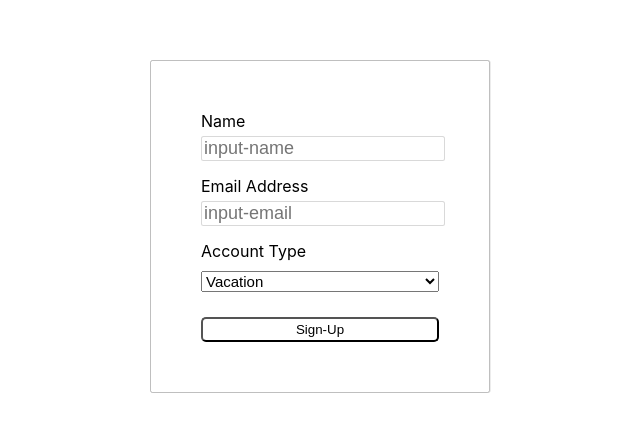
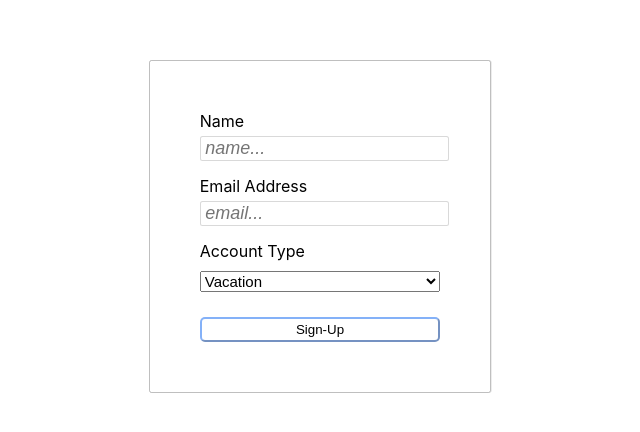
Before and after one commit to ryanbahan/vrad, a React (Create React App) app: page / in a window 1280 px wide. Shown: the part 134-566 px from the top of the page, without its empty margins (320-960 px from the left). Built offline with nearby package versions, Linux system fonts and the light colour scheme.

Commit message:
Fix proptypes fpr login

```diff
--- a/src/components/Login/Login.js
+++ b/src/components/Login/Login.js
@@ -36,9 +36,9 @@ class Login extends React.Component {
       <main className="login-container">
         <form className="login-form" onSubmit={this.handleSubmit}>
         <label htmlFor="name">Name</label>
-        <input type="text" id="name" placeholder="input-name" onChange={this.updateName} required/>
+        <input type="text" id="name" placeholder="name..." onChange={this.updateName} required/>
         <label htmlFor="email">Email Address</label>
-        <input type="email" id="email" placeholder="input-email" onChange={this.updateEmail} required/>
+        <input type="email" id="email" placeholder="email..." onChange={this.updateEmail} required/>
         <label htmlFor="account-type">Account Type</label>
         <select name="account-type" id="account-type" placeholder="account-type" onChange={this.updateAccountType} required>
           <option value="vacation">Vacation</option>
@@ -53,9 +53,7 @@ class Login extends React.Component {
 }
 
 Login.propTypes = {
-  name: PropTypes.string,
-  email: PropTypes.string,
-  accountType: PropTypes.bool
+  handleSubmit: PropTypes.func
 }
 
 export default withRouter(Login);
--- a/src/components/Login/Login.scss
+++ b/src/components/Login/Login.scss
@@ -24,6 +24,10 @@
     border-radius: 2.5px;
     border: solid 0.5px rgba(0,0,0, 0.15);
     box-shadow: 0;
+    padding-left: 0.25em;
+  }
+  input::placeholder {
+    font-style: italic;
   }
   select {
     margin: 5px 0 25px 0;
@@ -33,5 +37,7 @@
     height: 25px;
     background-color: #fff;
     border-radius: 5px;
+    border-width: 2px;
+    border-color: rgba(66, 135, 245, 0.65)
   }
 }
```
Also changed, not shown: 1 other file (tests, documents, lock files or other folders).
